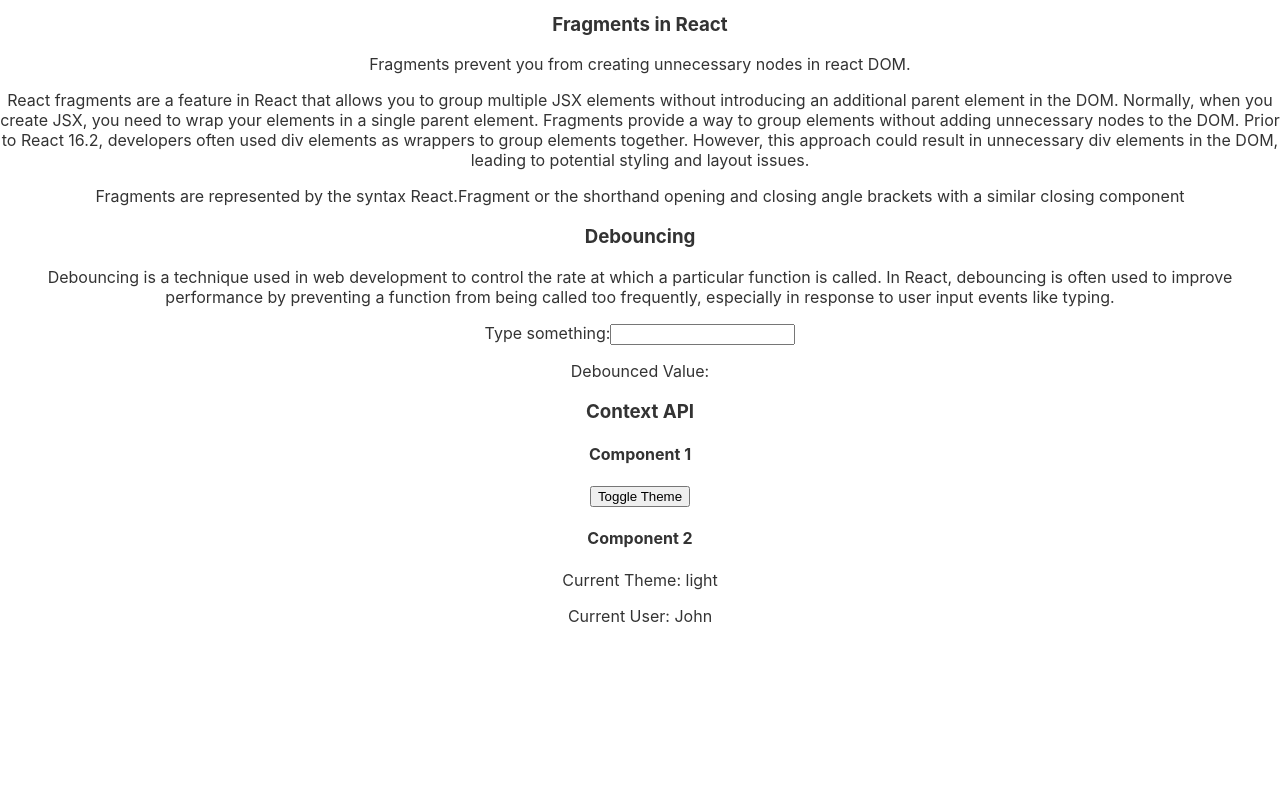
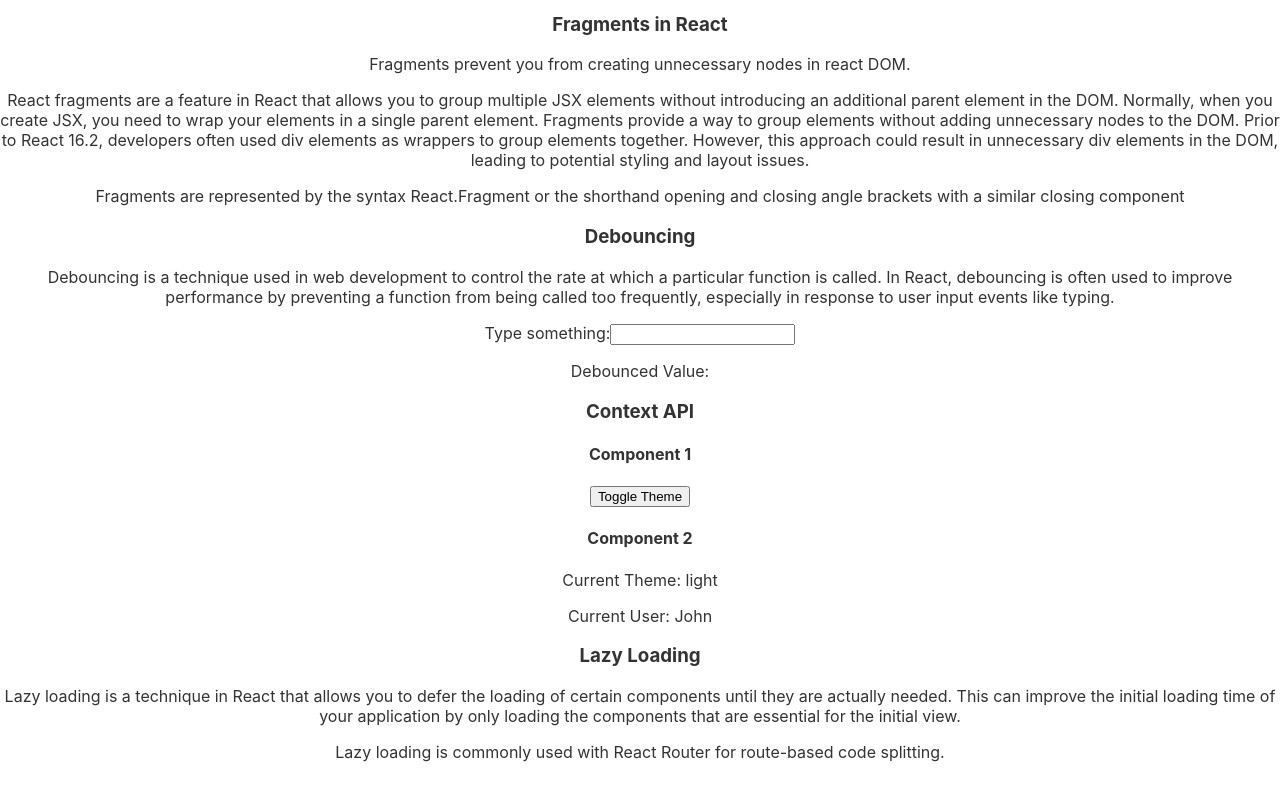
Before and after one commit to KshitizSachan/how-to-react, a React (Create React App) app: page / in a window 1280 px wide. Shown: the part 1191-1991 px from the top of the page. Before the commit the page ends 1897 px from the top, so only its background shows below. Built offline with nearby package versions, Linux system fonts and the light colour scheme; no server answers.

Commit message:
lazy loading

```diff
--- a/src/App.js
+++ b/src/App.js
@@ -1,3 +1,8 @@
+import React, { lazy, Suspense } from 'react';
+import styles from "./App.css";
+
+
+import { MyContextProvider } from "./components/context/myContext";
 import Map_filter from "./components/restfulapi_axios_map_filter";
 import State from "./components/states";
 import EventHandling from "./components/eventHandling";
@@ -10,9 +15,9 @@ import Debouncing from "./components/debouncing";
 import Component1 from "./components/context/component1";
 import Component2 from "./components/context/component2";
 import ParentContext from "./components/context/parentComponent";
+const LazyComponent = lazy(() => import('./components/lazyLoading'));
 
-import { MyContextProvider } from "./components/context/myContext";
-import styles from "./App.css";
+
 
 function App() {
 
@@ -32,7 +37,9 @@ function App() {
           <Debouncing />
           <Component1 />
           <Component2 />
-
+          <Suspense fallback={<div>Loading...</div>}>
+            <LazyComponent />
+          </Suspense>
     </ParentContext>
     </MyContextProvider>
   );
--- /dev/null
+++ b/src/components/lazyLoading.jsx
@@ -0,0 +1,42 @@
+
+
+const LazyLoading = () =>{
+    return (
+    <div>
+        <h3>Lazy Loading</h3>
+        <p>Lazy loading is a technique in React that allows you to defer the
+        loading of certain components until they are actually needed. This can
+        improve the initial loading time of your application by only loading
+        the components that are essential for the initial view.</p>
+
+        <p>Lazy loading is commonly used with React Router for route-based code
+        splitting.</p>
+    </div>
+    )
+}
+
+export default LazyLoading;
+//  Better use case of lazy loading
+
+// import { lazy, Suspense } from 'react';
+// import { BrowserRouter as Router, Route, Switch } from 'react-router-dom';
+
+// const Home = lazy(() => import('./Home'));
+// const About = lazy(() => import('./About'));
+// const Contact = lazy(() => import('./Contact'));
+
+// const App = () => {
+//   return (
+//     <Router>
+//       <Suspense fallback={<div>Loading...</div>}>
+//         <Switch>
+//           <Route path="/" exact component={Home} />
+//           <Route path="/about" component={About} />
+//           <Route path="/contact" component={Contact} />
+//         </Switch>
+//       </Suspense>
+//     </Router>
+//   );
+// };
+
+// export default App;
```
